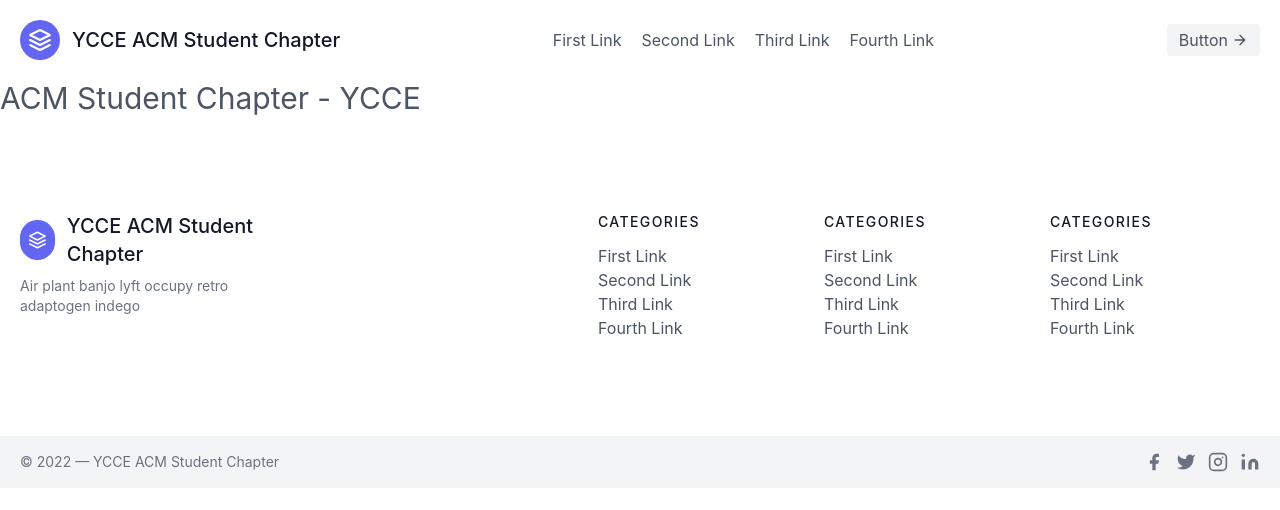
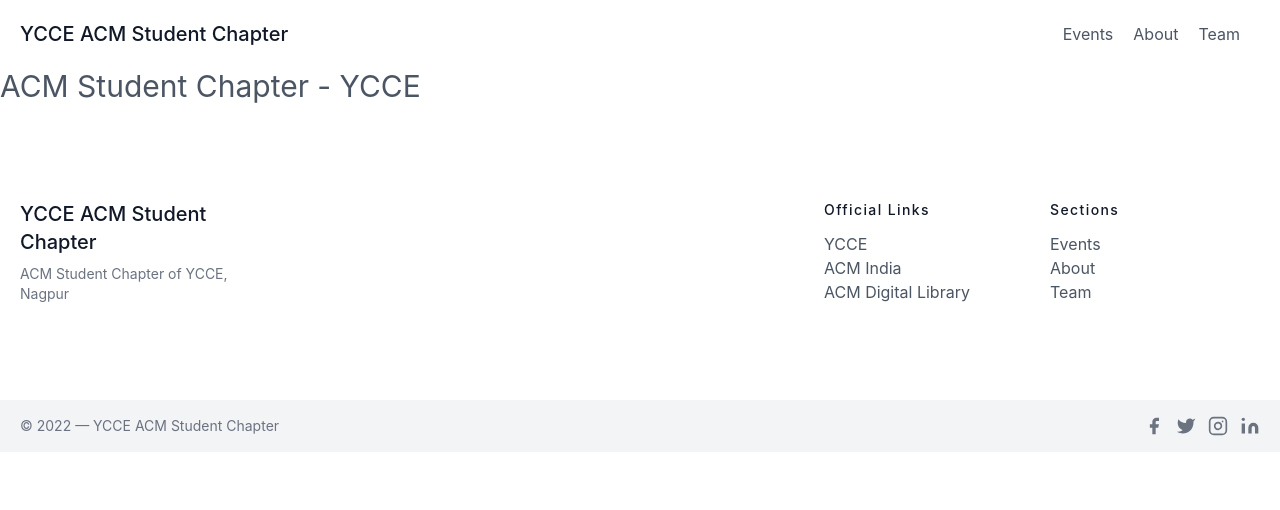
Before and after one commit to seebham/acm-2021, a Next.js app: page / in a window 1280 px wide. Shown: the top 510 px of the page. Built offline with nearby package versions, Linux system fonts and the light colour scheme.

Commit message:
feat: :sparkles: Nav Links Update

```diff
--- a/components/Footer.tsx
+++ b/components/Footer.tsx
@@ -6,79 +6,63 @@ const Footer = () => {
       <div className="container px-5 py-24 mx-auto flex md:items-center lg:items-start md:flex-row md:flex-nowrap flex-wrap flex-col">
         <div className="w-64 flex-shrink-0 md:mx-0 mx-auto text-center md:text-left">
           <a className="flex title-font font-medium items-center md:justify-start justify-center text-gray-900">
-            <svg
-              xmlns="http://www.w3.org/2000/svg"
-              fill="none"
-              stroke="currentColor"
-              strokeLinecap="round"
-              strokeLinejoin="round"
-              strokeWidth="2"
-              className="w-10 h-10 text-white p-2 bg-indigo-500 rounded-full"
-              viewBox="0 0 24 24"
-            >
-              <path d="M12 2L2 7l10 5 10-5-10-5zM2 17l10 5 10-5M2 12l10 5 10-5"></path>
-            </svg>
-            <span className="ml-3 text-xl">YCCE ACM Student Chapter</span>
+            <span className="text-xl">YCCE ACM Student Chapter</span>
           </a>
           <p className="mt-2 text-sm text-gray-500">
-            Air plant banjo lyft occupy retro adaptogen indego
+            ACM Student Chapter of YCCE, Nagpur
           </p>
         </div>
         <div className="flex-grow flex flex-wrap justify-end md:pl-20 -mb-10 md:mt-0 mt-10 md:text-left text-center">
           <div className="lg:w-1/4 md:w-1/2 w-full px-4">
             <h2 className="title-font font-medium text-gray-900 tracking-widest text-sm mb-3">
-              CATEGORIES
+              Official Links
             </h2>
             <nav className="list-none mb-10">
               <li>
-                <a className="link">First Link</a>
+                <a
+                  className="link"
+                  href="https://ycce.edu/"
+                  rel="noopener noreferrer"
+                  target="_blank"
+                >
+                  YCCE
+                </a>
               </li>
               <li>
-                <a className="link">Second Link</a>
+                <a
+                  className="link"
+                  href="https://india.acm.org/"
+                  rel="noopener noreferrer"
+                  target="_blank"
+                >
+                  ACM India
+                </a>
               </li>
               <li>
-                <a className="link">Third Link</a>
-              </li>
-              <li>
-                <a className="link">Fourth Link</a>
+                <a
+                  className="link"
+                  href="https://dl.acm.org/"
+                  rel="noopener noreferrer"
+                  target="_blank"
+                >
+                  ACM Digital Library
+                </a>
               </li>
             </nav>
           </div>
           <div className="lg:w-1/4 md:w-1/2 w-full px-4">
             <h2 className="title-font font-medium text-gray-900 tracking-widest text-sm mb-3">
-              CATEGORIES
+              Sections
             </h2>
             <nav className="list-none mb-10">
               <li>
-                <a className="link">First Link</a>
+                <a className="link">Events</a>
               </li>
               <li>
-                <a className="link">Second Link</a>
+                <a className="link">About</a>
               </li>
               <li>
-                <a className="link">Third Link</a>
-              </li>
-              <li>
-                <a className="link">Fourth Link</a>
-              </li>
-            </nav>
-          </div>
-          <div className="lg:w-1/4 md:w-1/2 w-full px-4">
-            <h2 className="title-font font-medium text-gray-900 tracking-widest text-sm mb-3">
-              CATEGORIES
-            </h2>
-            <nav className="list-none mb-10">
-              <li>
-                <a className="link">First Link</a>
-              </li>
-              <li>
-                <a className="link">Second Link</a>
-              </li>
-              <li>
-                <a className="link">Third Link</a>
-              </li>
-              <li>
-                <a className="link">Fourth Link</a>
+                <a className="link">Team</a>
               </li>
             </nav>
           </div>
--- a/components/Header.tsx
+++ b/components/Header.tsx
@@ -3,40 +3,13 @@ const Header = () => {
     <header>
       <div className="container mx-auto flex flex-wrap p-5 flex-col md:flex-row items-center">
         <a className="flex title-font font-medium items-center text-gray-900 mb-4 md:mb-0">
-          <svg
-            xmlns="http://www.w3.org/2000/svg"
-            fill="none"
-            stroke="currentColor"
-            strokeLinecap="round"
-            strokeLinejoin="round"
-            strokeWidth="2"
-            className="w-10 h-10 text-white p-2 bg-indigo-500 rounded-full"
-            viewBox="0 0 24 24"
-          >
-            <path d="M12 2L2 7l10 5 10-5-10-5zM2 17l10 5 10-5M2 12l10 5 10-5"></path>
-          </svg>
-          <span className="ml-3 text-xl">YCCE ACM Student Chapter</span>
+          <span className="text-xl">YCCE ACM Student Chapter</span>
         </a>
-        <nav className="md:ml-auto md:mr-auto flex flex-wrap items-center text-base justify-center">
-          <a className="mr-5 link">First Link</a>
-          <a className="mr-5 link">Second Link</a>
-          <a className="mr-5 link">Third Link</a>
-          <a className="mr-5 link">Fourth Link</a>
+        <nav className="md:ml-auto flex flex-wrap items-center text-base justify-center">
+          <a className="mr-5 link">Events</a>
+          <a className="mr-5 link">About</a>
+          <a className="mr-5 link">Team</a>
         </nav>
-        <button className="inline-flex items-center bg-gray-100 border-0 py-1 px-3 focus:outline-none hover:bg-gray-200 rounded text-base mt-4 md:mt-0">
-          Button
-          <svg
-            fill="none"
-            stroke="currentColor"
-            strokeLinecap="round"
-            strokeLinejoin="round"
-            strokeWidth="2"
-            className="w-4 h-4 ml-1"
-            viewBox="0 0 24 24"
-          >
-            <path d="M5 12h14M12 5l7 7-7 7"></path>
-          </svg>
-        </button>
       </div>
     </header>
   );
```
